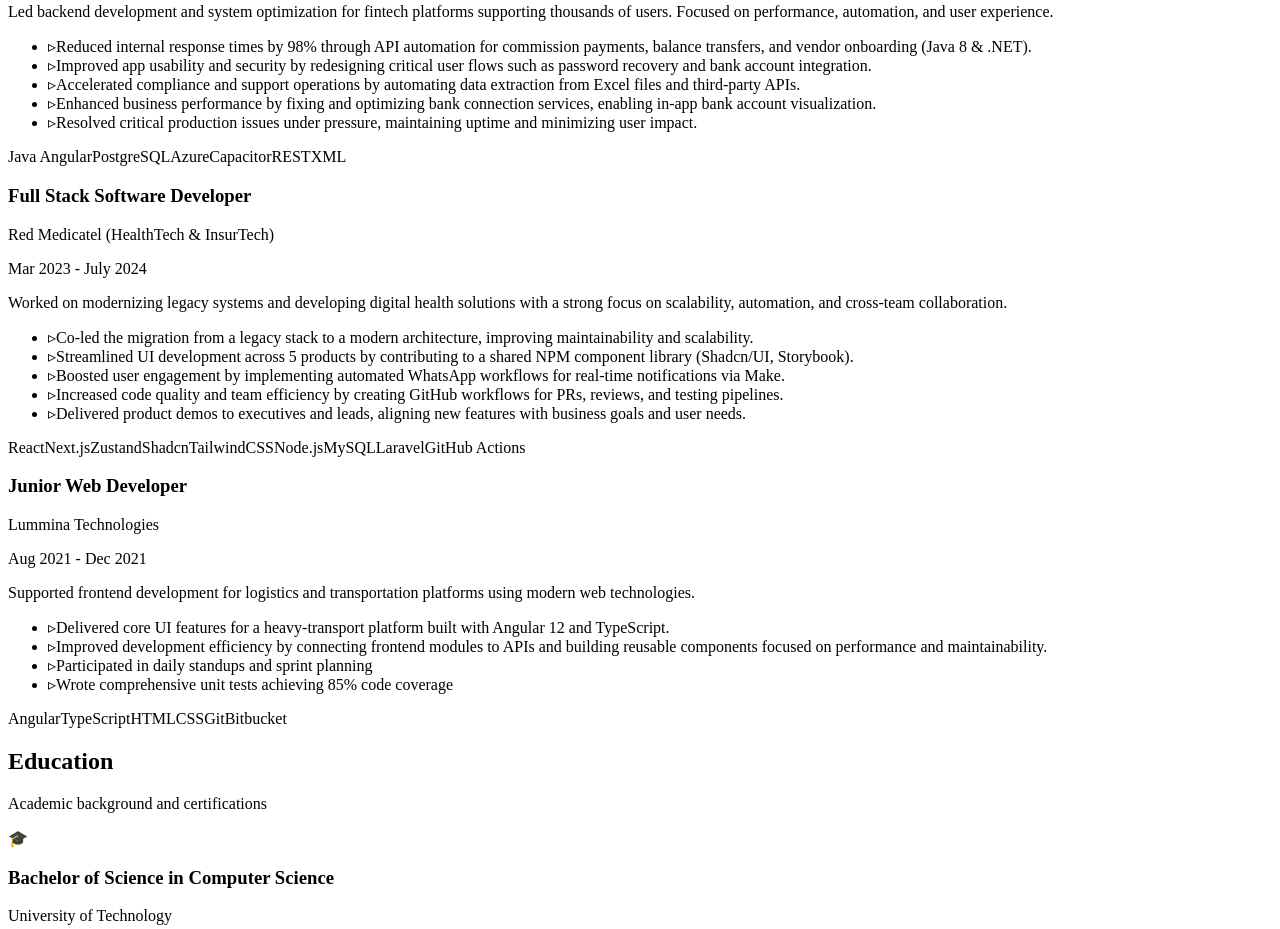
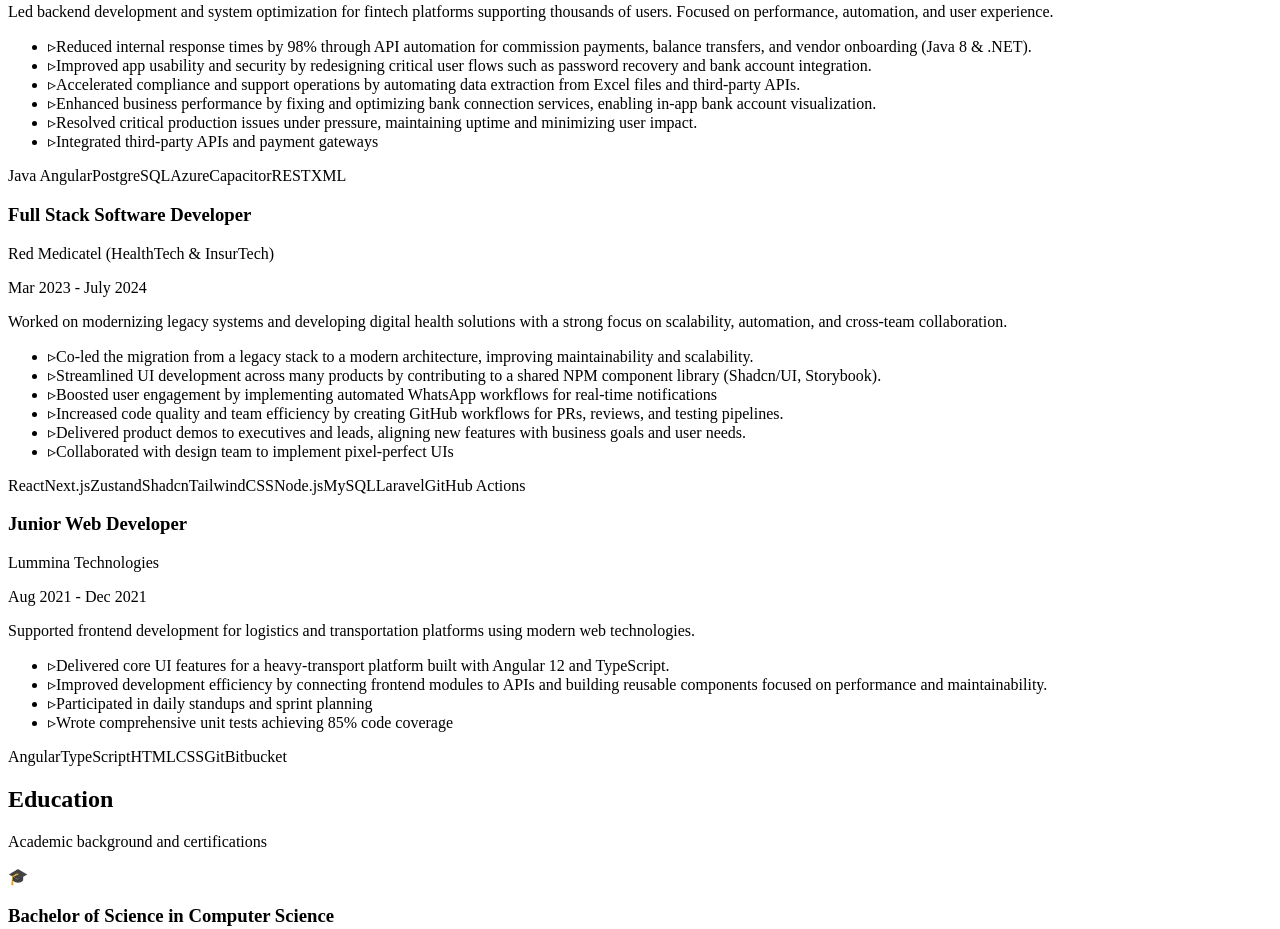
Before and after one commit to denzellgh/portfolio-denzellgh, a React (Vite) app: page / in a window 1280 px wide. Shown: the part 3800-4729 px from the top of the page. Built offline with nearby package versions, Linux system fonts and the light colour scheme; the HTML template or start-up script is replaced by a standard one.

Commit message:
adding url to work experience

```diff
--- a/src/data/experience.ts
+++ b/src/data/experience.ts
@@ -4,6 +4,7 @@
   role: string;
   duration: string;
   location?: string;
+  link: string;
   description: string;
   achievements: string[];
   technologies: string[];
@@ -16,6 +17,7 @@
     role: 'Software Engineer',
     duration: 'July 2024 - Feb 2025',
     location: 'Tegucigalpa, Honduras',
+    link: 'https://www.tengo.hn/',
     description:
       'Led backend development and system optimization for fintech platforms supporting thousands of users. Focused on performance, automation, and user experience.',
     achievements: [
@@ -24,6 +26,7 @@
       'Accelerated compliance and support operations by automating data extraction from Excel files and third-party APIs.',
       'Enhanced business performance by fixing and optimizing bank connection services, enabling in-app bank account visualization.',
       'Resolved critical production issues under pressure, maintaining uptime and minimizing user impact.',
+      'Integrated third-party APIs and payment gateways',
     ],
     technologies: [
       'Java ',
@@ -41,14 +44,16 @@
     role: 'Full Stack Software Developer',
     duration: 'Mar 2023 - July 2024',
     location: 'Tegucigalpa, Honduras',
+    link: 'https://redmedicatel.com/',
     description:
       'Worked on modernizing legacy systems and developing digital health solutions with a strong focus on scalability, automation, and cross-team collaboration.',
     achievements: [
       'Co-led the migration from a legacy stack to a modern architecture, improving maintainability and scalability.',
-      'Streamlined UI development across 5 products by contributing to a shared NPM component library (Shadcn/UI, Storybook).',
-      'Boosted user engagement by implementing automated WhatsApp workflows for real-time notifications via Make.',
+      'Streamlined UI development across many products by contributing to a shared NPM component library (Shadcn/UI, Storybook).',
+      'Boosted user engagement by implementing automated WhatsApp workflows for real-time notifications',
       'Increased code quality and team efficiency by creating GitHub workflows for PRs, reviews, and testing pipelines.',
       'Delivered product demos to executives and leads, aligning new features with business goals and user needs.',
+      'Collaborated with design team to implement pixel-perfect UIs',
     ],
     technologies: [
       'React',
@@ -68,6 +73,7 @@
     role: 'Junior Web Developer',
     duration: 'Aug 2021 - Dec 2021',
     location: 'Tegucigalpa, Honduras',
+    link: 'https://www.linkedin.com/company/lumminatechnologies/',
     description:
       'Supported frontend development for logistics and transportation platforms using modern web technologies.',
     achievements: [
```
